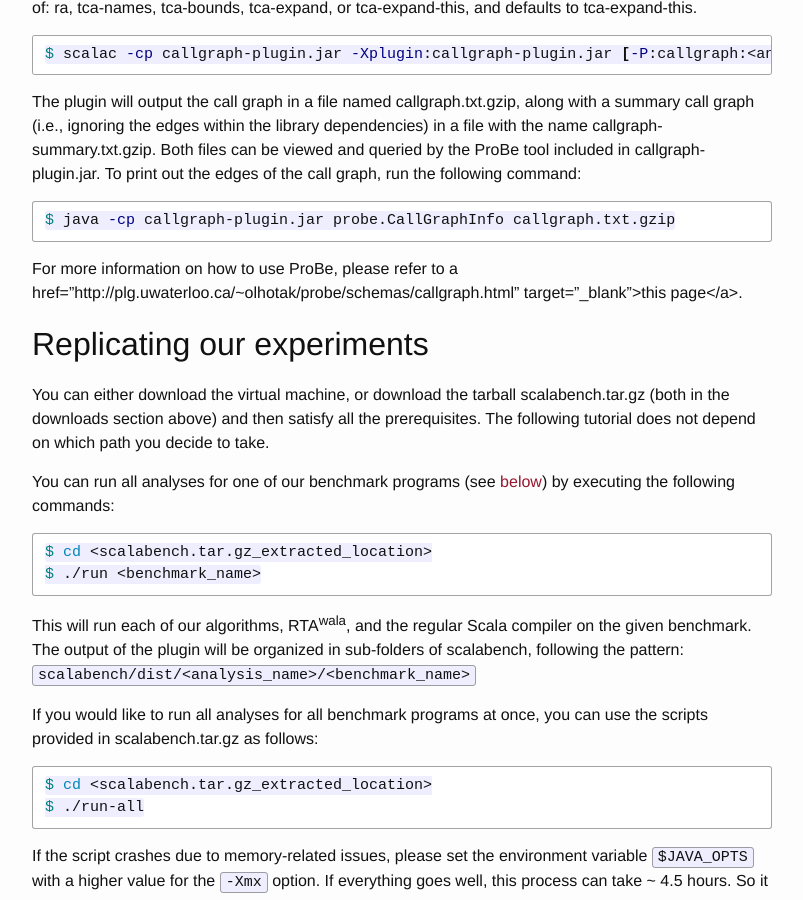
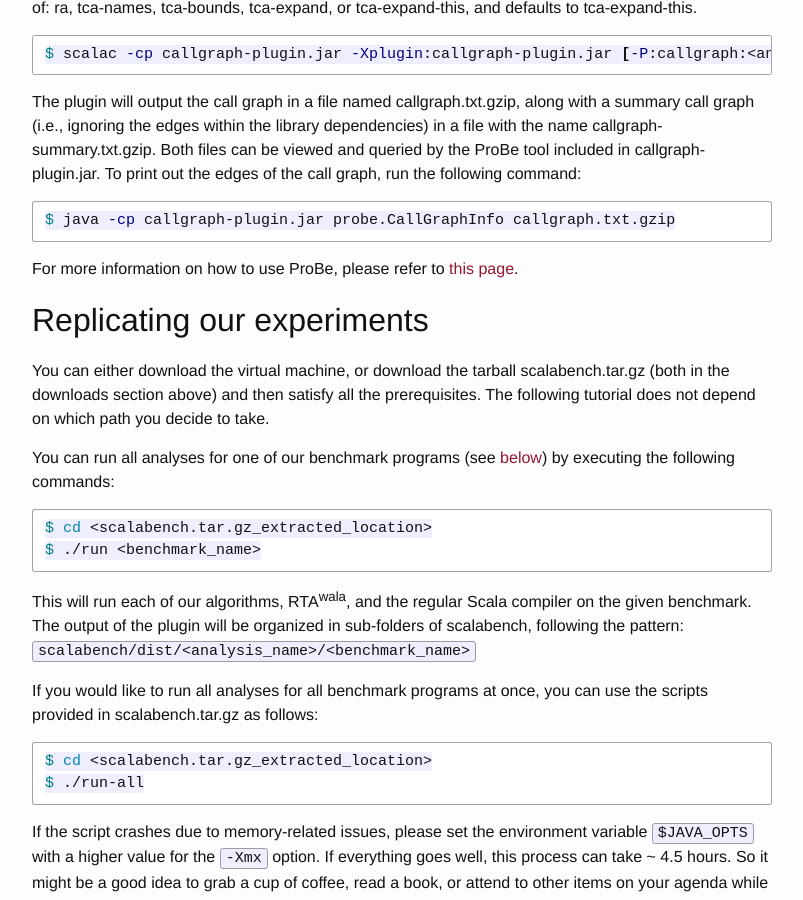
Before and after one commit to karimhamdanali/karimhamdanali.github.io, a Jekyll site: the page built from _posts/2014-04-28-scalacg.md, in a window 1280 px wide and 900 px high, scrolled down 1891 px. Shown: the whole window, without its empty margins (238-1041 px from the left). Built offline with Jekyll 4.4.1, drawn with Linux system fonts in a browser that asks for light colours.

Commit message:
fixed link to probe

```diff
--- a/_posts/2014-04-28-scalacg.md
+++ b/_posts/2014-04-28-scalacg.md
@@ -92,7 +92,7 @@ of the call graph, run the following command:
 $ java -cp callgraph-plugin.jar probe.CallGraphInfo callgraph.txt.gzip
 ~~~
 
-For more information on how to use ProBe, please refer to a href="http://plg.uwaterloo.ca/~olhotak/probe/schemas/callgraph.html" target="_blank">this page</a>.
+For more information on how to use ProBe, please refer to <a href="http://plg.uwaterloo.ca/~olhotak/probe/schemas/callgraph.html" target="_blank">this page</a>.
 
 ## Replicating our experiments ##
 You can either download the virtual machine, or download the tarball scalabench.tar.gz (both in the downloads section
```
